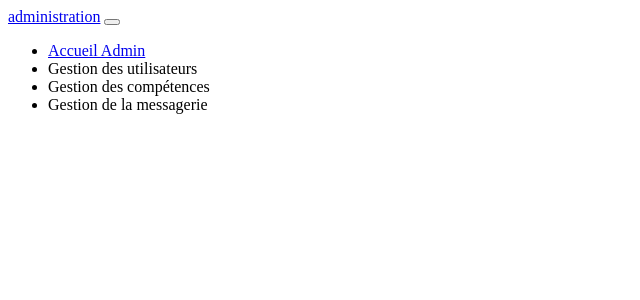
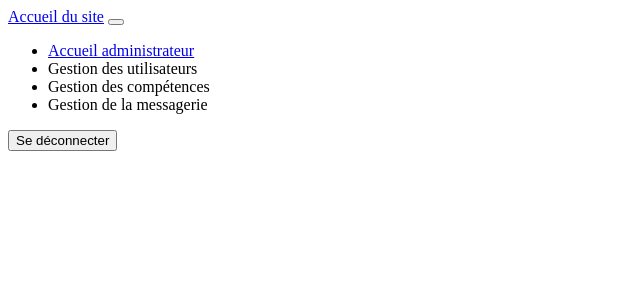
Before and after one commit to Edaliwen/Portfolio_proc, a PHP site: page /la_manu/assets/inc/headerBack.php in a window 1280 px wide. Shown: the top 300 px of the page, without its empty margins (0-640 px from the left). Run offline with PHP 8.4, Linux system fonts and the light colour scheme.

Commit message:
Gestion de la déconnection + debug
Ajout d'un lien dans le header vers la page de connexion
Ajout d'un bouton déconnection dans la navbar côté back-office
ajout de liens

```diff
--- a/assets/inc/headerBack.php
+++ b/assets/inc/headerBack.php
@@ -5,14 +5,14 @@
         <!--barre de navigation -->
         <nav class="navbar navbar-expand-lg navbar-light bg-light">
             <div class="container-fluid">
-                <a class="navbar-brand" href="#">administration</a>
+                <a class="navbar-brand" href="http://localhost/la_manu/sitePhpProcedural/">Accueil du site</a>
                 <button class="navbar-toggler" type="button" data-bs-toggle="collapse" data-bs-target="#navbarSupportedContent" aria-controls="navbarSupportedContent" aria-expanded="false" aria-label="Toggle navigation">
                     <span class="navbar-toggler-icon"></span>
                 </button>
                 <div class="collapse navbar-collapse" id="navbarSupportedContent">
                     <ul class="navbar-nav me-auto mb-2 mb-lg-0">
                         <li class="nav-item">
-                            <a class="nav-link active" aria-current="page" href="#">Accueil Admin</a>
+                            <a class="nav-link active" aria-current="page" href="http://localhost/la_manu/sitePhpProcedural/admin/">Accueil administrateur</a>
                         </li>
                         <li class="nav-item">
                             <a class="nav-link disabled">Gestion des utilisateurs</a>
@@ -24,6 +24,9 @@
                             <a class="nav-link disabled">Gestion de la messagerie</a>
                         </li>
                     </ul>
+                <form class ="form-group" action="../core/userController.php" method="post">
+                <button class="btn btn-outline-warning mt-3" type="submit" name="execute" value="log-out">Se déconnecter</button>
+                </form>
                 </div>
             </div>
         </nav>
--- a/assets/inc/headerFront.php
+++ b/assets/inc/headerFront.php
@@ -10,7 +10,7 @@
             <div class="collapse navbar-collapse" id="navbarNav">
             <ul class="navbar-nav">
                 <li class="nav-item">
-                <a class="nav-link active" aria-current="page" href="#">Accueil</a>
+                <a class="nav-link active" aria-current="page" href="http://localhost/la_manu/sitePhpProcedural/">Accueil</a>
                 </li>
                 <li class="nav-item">
                 <a class="nav-link" href="#">Messagerie</a>
@@ -19,7 +19,7 @@
                 <a class="nav-link" href="#">Pricing</a>
                 </li>
                 <li class="nav-item">
-                <a class="nav-link disabled">Disabled</a>
+                <a class="nav-link" href="http://localhost/la_manu/sitePhpProcedural/admin/">Connexion</a>
                 </li>
             </ul>
             </div>
--- a/core/userController.php
+++ b/core/userController.php
@@ -15,7 +15,7 @@
             logAdmin();
             break;
         case "log-out":
-
+            logOut();
         endswitch;
 
     // les différentes fonctions de notre controller
@@ -48,7 +48,7 @@
                     $_SESSION["prenom"] = $user["prenom"] ;
                     $_SESSION["isLogged"] = true;
                     $_SESSION["role"] = $user["role"];
-                    header('Location: http://localhost/la_manu/sitePhpProcedural/admin/index.php');
+                    header('Location: http://localhost/la_manu/sitePhpProcedural/admin/accueilAdmin.php');
                     exit;
                 }
             }else{
--- a/index.php
+++ b/index.php
@@ -13,9 +13,6 @@
     <?php
         if (isset($_SESSION["message"])){
             echo $_SESSION["message"];
-            echo "<pre>";
-            echo var_dump($_SESSION);
-            echo "</pre>";
         }
         echo "<pre>";
         echo var_dump($_SESSION);
```
Also changed, not shown: admin/index.php (+5 -3 lines).
